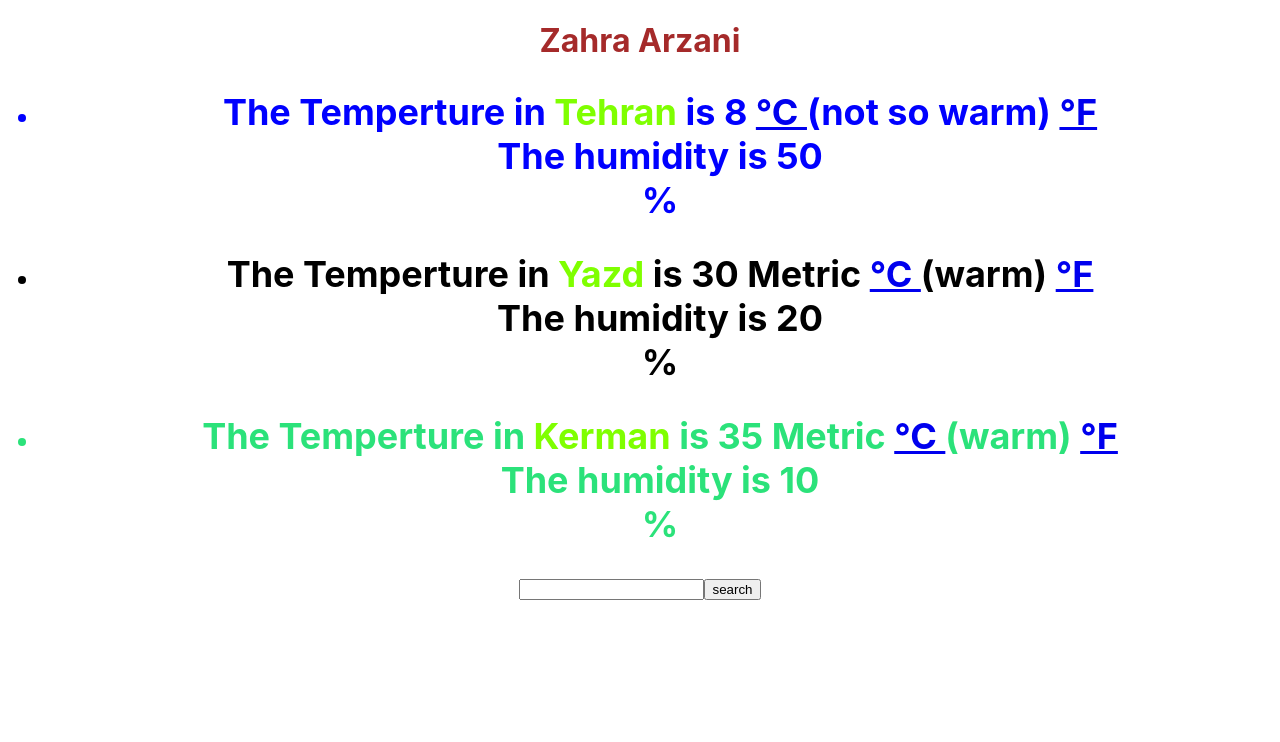
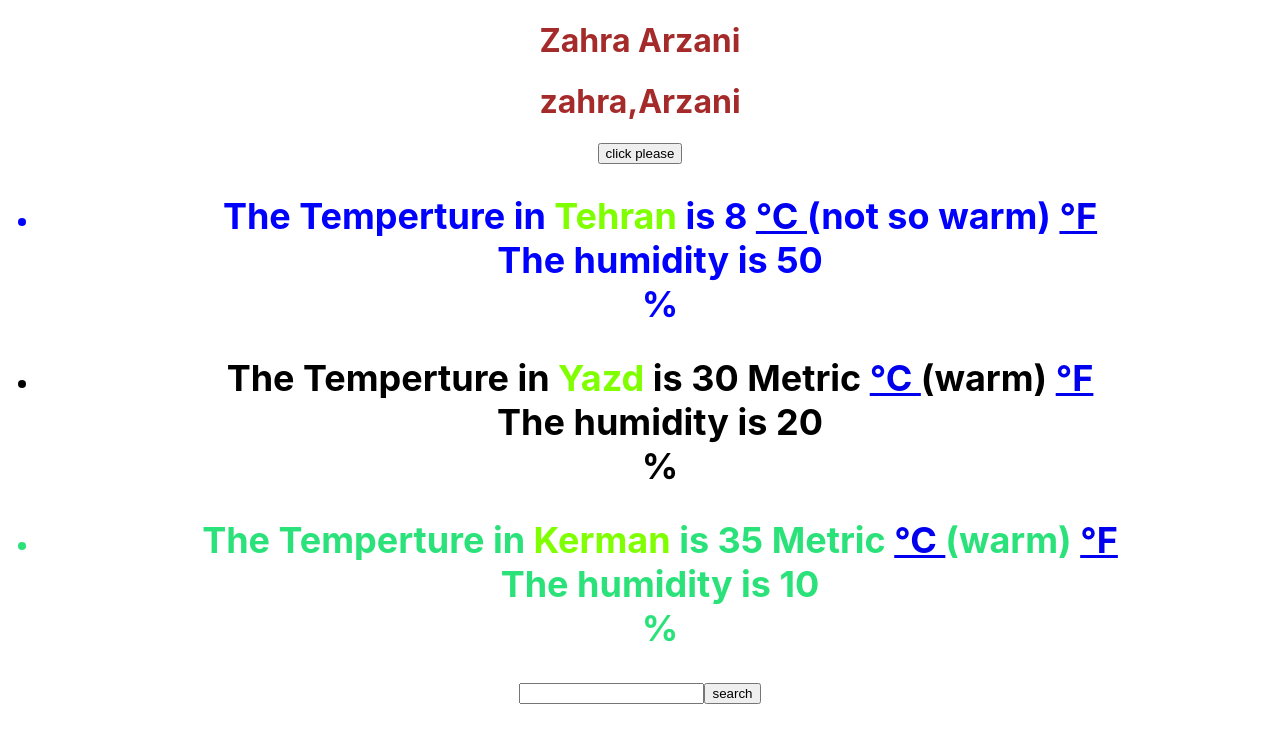
Before and after one commit to zarzani/my-app-reveiw, a React (Create React App) app: page / in a window 1280 px wide. Shown: the top 742 px of the page. Built offline with nearby package versions, Linux system fonts and the light colour scheme.

Commit message:
adding button

```diff
--- a/src/App.js
+++ b/src/App.js
@@ -2,6 +2,8 @@
 import './App.css';
 import Weather  from "./Weather";
 import Search from './Search';
+import Hello from './Hello';
+
 
 
 
@@ -12,6 +14,8 @@ function App() {
 
       <header>
       <h1 className="myName" > Zahra Arzani </h1>
+      <Hello />
+
       </header>
 
       <h2>
--- /dev/null
+++ b/src/Hello.js
@@ -0,0 +1,14 @@
+import React, {useState} from "react";
+export default function Hello (props) {
+    let [name, setName] = useState ("zahra,Arzani");
+    function updateName ( ) {
+        let newName = prompt ("what is your name?");
+        setName(newName);
+    }
+    return (
+        <div>
+            <h1> {name} </h1>
+            <button onClick={updateName}>click please </button>
+        </div>
+    );
+}
```
